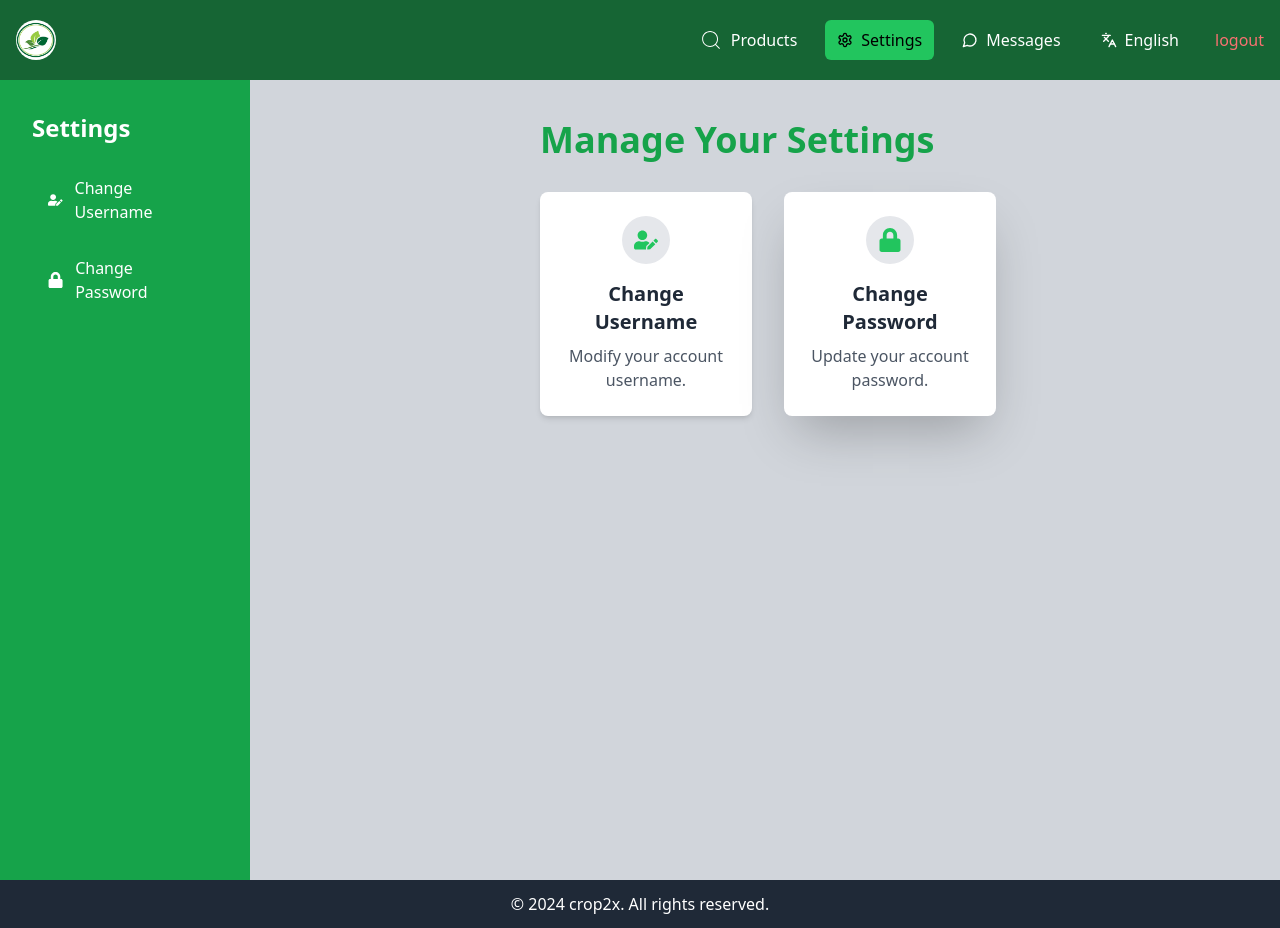
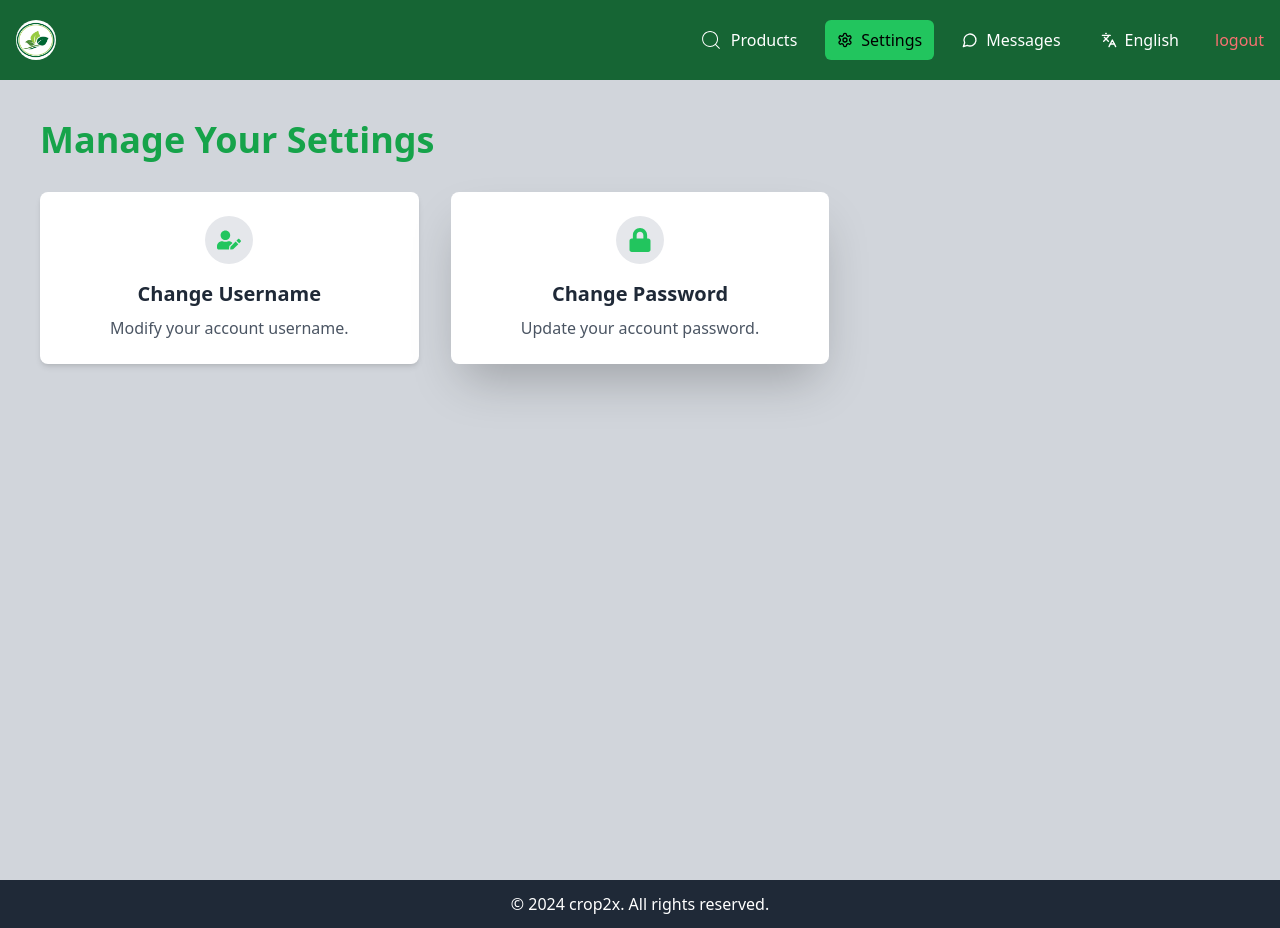
Before and after one commit to shayan-zaheer/agribusiness, a React (Vite) app in the folder client/: page /settings in a window 1280 px wide. Built offline with nearby package versions, Linux system fonts and the light colour scheme; no server answers.

Commit message:
Update Settings.jsx

```diff
--- a/client/src/pages/Settings.jsx
+++ b/client/src/pages/Settings.jsx
@@ -1,18 +1,11 @@
 import { Link, Outlet } from "react-router-dom";
-import {
-    FaBox,
-    FaEdit,
-    FaTrash,
-    FaUserEdit,
-    FaLock,
-    FaBars,
-} from "react-icons/fa";
+import { FaBox, FaEdit, FaTrash, FaUserEdit, FaLock, FaBars } from "react-icons/fa";
 import { useSelector } from "react-redux";
 import { useState } from "react";
 
 function Settings() {
     const { role } = useSelector((store) => store.user);
-    const [isSidebarOpen, setIsSidebarOpen] = useState(true);
+    const [isSidebarOpen, setIsSidebarOpen] = useState(false);
 
     const toggleSidebar = () => {
         setIsSidebarOpen(!isSidebarOpen);
@@ -20,10 +13,11 @@ function Settings() {
 
     return (
         <div className="min-h-screen bg-gray-300 flex flex-col md:flex-row">
+            {/* Sidebar */}
             <aside
                 className={`${
-                    isSidebarOpen ? "w-[250px]" : "w-0"
-                } md:w-[250px] bg-green-600 p-8 flex flex-col space-y-6 transition-all duration-300 ease-in-out overflow-hidden`}
+                    isSidebarOpen ? "w-[250px]" : "hidden"
+                } md:w-[250px] bg-green-600 p-8 flex flex-col space-y-6 transition-all duration-300 ease-in-out overflow-hidden fixed md:relative top-0 left-0 h-full z-10`}
             >
                 <h2 className="text-2xl text-white font-semibold">Settings</h2>
                 <nav className="space-y-4">
@@ -64,11 +58,13 @@ function Settings() {
                 </nav>
             </aside>
 
+            {/* Main Content */}
             <main
-                className={`flex-1 p-6 md:p-10 ${
-                    isSidebarOpen ? "ml-[250px]" : ""
+                className={`flex-1 p-6 md:p-10 transition-all duration-300 ease-in-out ${
+                    isSidebarOpen ? "ml-[250px]" : "ml-0"
                 }`}
             >
+                {/* Hamburger Button (Only on mobile) */}
                 <div className="md:hidden mb-4">
                     <button
                         onClick={toggleSidebar}
@@ -77,6 +73,8 @@ function Settings() {
                         <FaBars />
                     </button>
                 </div>
+
+                {/* Render Outlet (child routes) */}
                 <Outlet context={[role]} />
             </main>
         </div>
```
